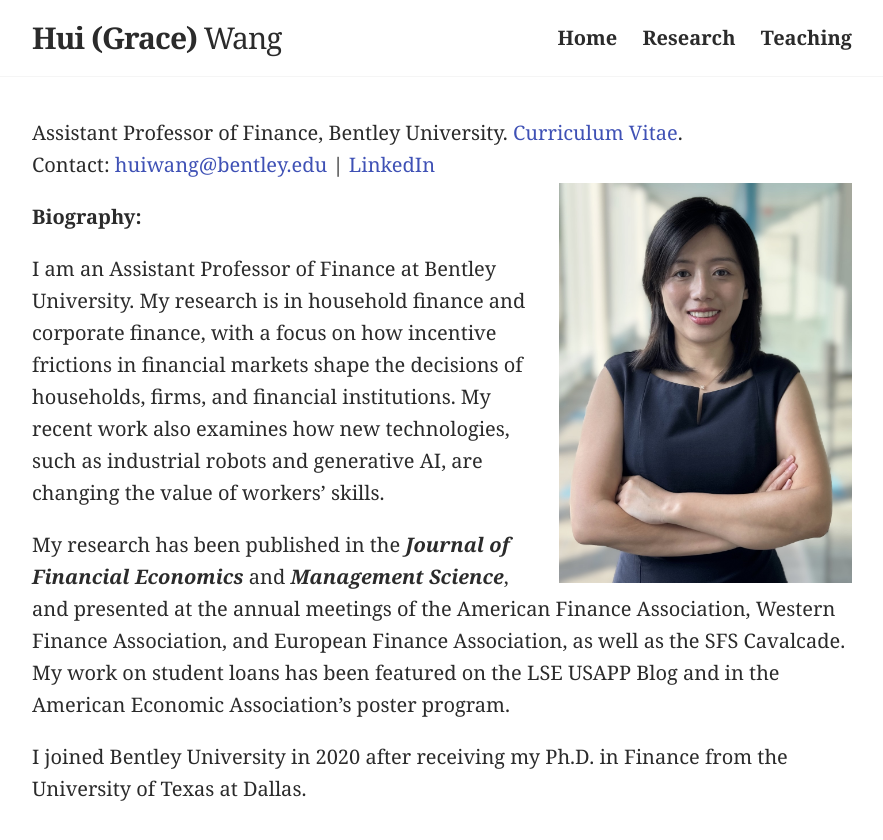
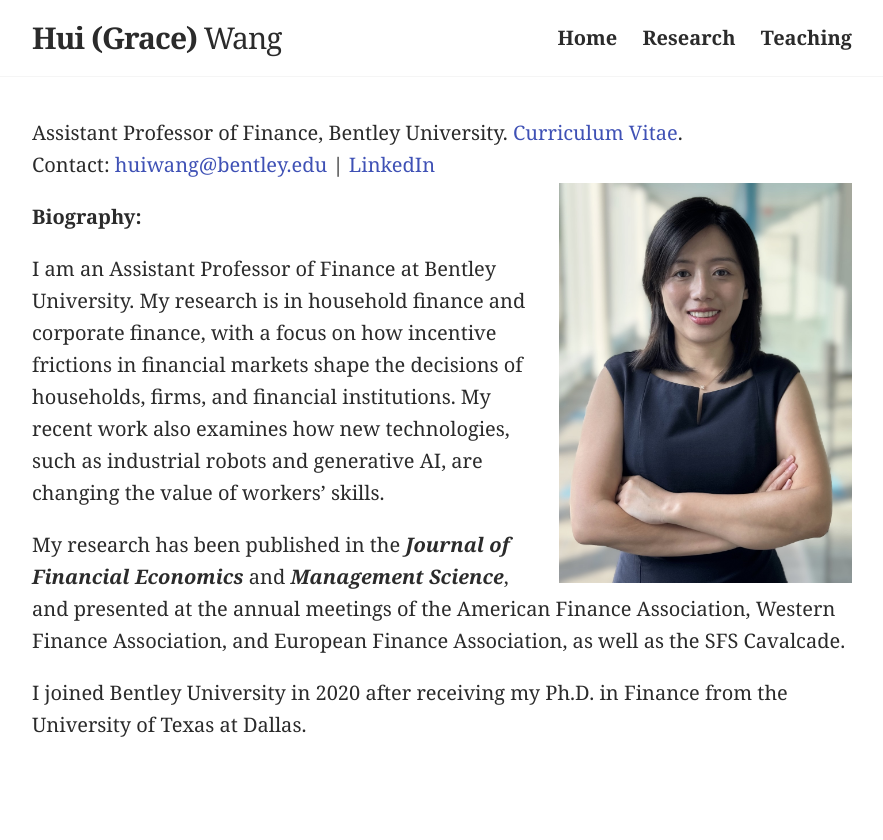
Before and after one commit to huigracewang/homepage, a Jekyll site: the page built from index.md, in a window 1280 px wide. Shown: the top 840 px of the page, without its empty margins (198-1081 px from the left). Built offline with Jekyll 4.4.1, drawn with Linux system fonts in a browser that asks for light colours.

Commit message:
Remove media coverage sentence from bio
Co-Authored-By: Claude Fable 5.2 <noreply@anthropic.com>
Claude-Session: https://claude.ai/code/session_01SsMRf8sYxy99GWk8V7n4VF

```diff
--- a/index.md
+++ b/index.md
@@ -8,6 +8,6 @@ profile_picture:
 
 I am an Assistant Professor of Finance at Bentley University. My research is in household finance and corporate finance, with a focus on how incentive frictions in financial markets shape the decisions of households, firms, and financial institutions. My recent work also examines how new technologies, such as industrial robots and generative AI, are changing the value of workers’ skills.
 
-My research has been published in the <strong style="font-weight:700"><i>Journal of Financial Economics</i></strong> and <strong style="font-weight:700"><i>Management Science</i></strong>, and presented at the annual meetings of the American Finance Association, Western Finance Association, and European Finance Association, as well as the SFS Cavalcade. My work on student loans has been featured on the LSE USAPP Blog and in the American Economic Association’s poster program.
+My research has been published in the <strong style="font-weight:700"><i>Journal of Financial Economics</i></strong> and <strong style="font-weight:700"><i>Management Science</i></strong>, and presented at the annual meetings of the American Finance Association, Western Finance Association, and European Finance Association, as well as the SFS Cavalcade.
 
 I joined Bentley University in 2020 after receiving my Ph.D. in Finance from the University of Texas at Dallas.
```
